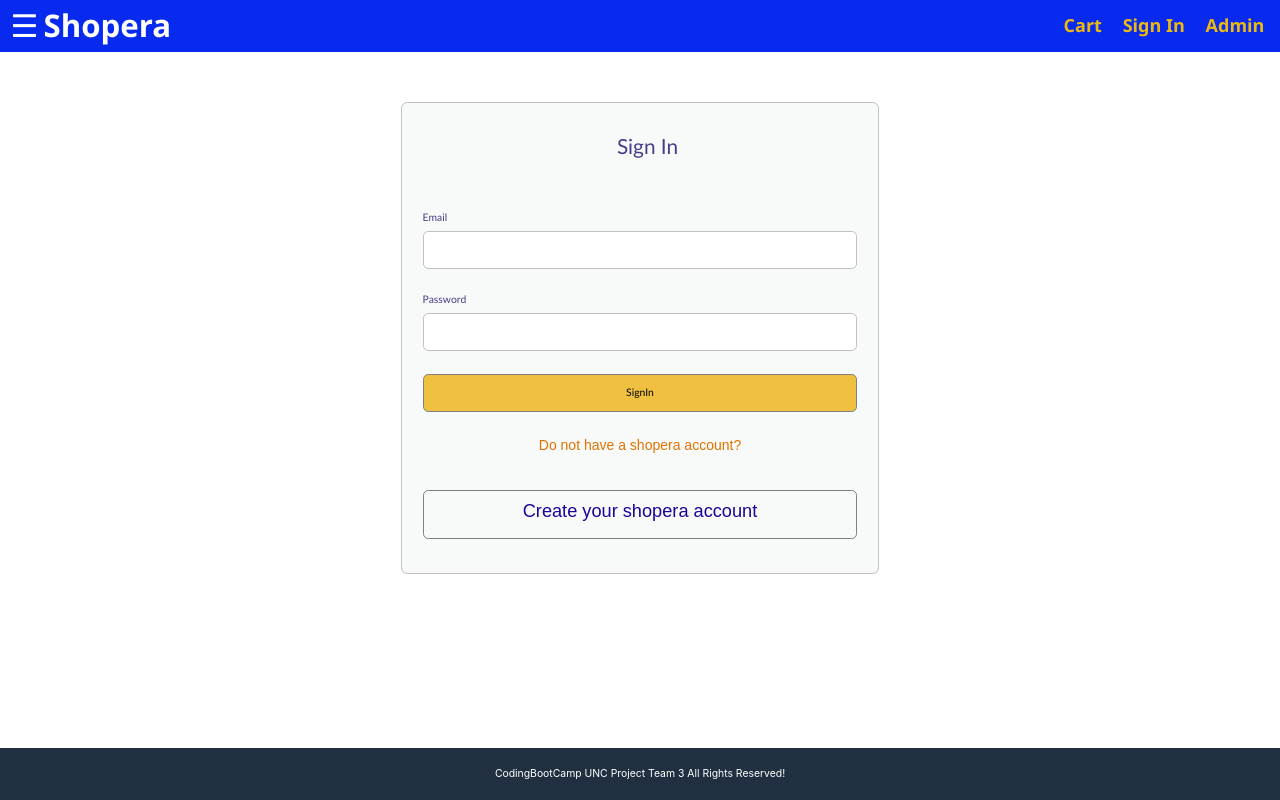
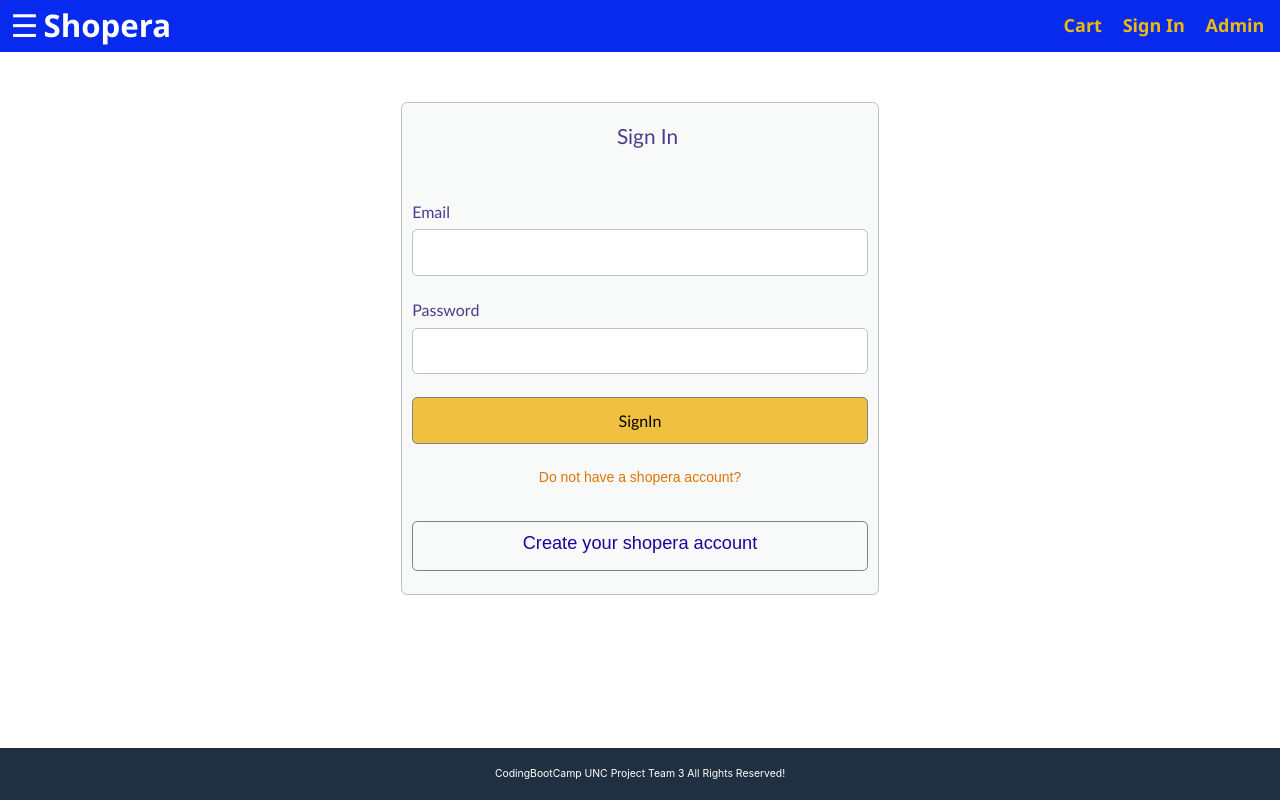
Before and after one commit to mushuyun/shopera2020, a React (Create React App) app in the folder client/: page /signin in a window 1280 px wide. Built offline with nearby package versions, Linux system fonts and the light colour scheme.

Commit message:
move user.css to styles folder

```diff
--- a/client/src/components/users/Register.js
+++ b/client/src/components/users/Register.js
@@ -2,7 +2,7 @@ import React, { useEffect, useState } from 'react';
 import { Link } from 'react-router-dom';
 import { useSelector, useDispatch } from 'react-redux';
 import { register } from './userActions';
-import "./user.css";
+import "../../styles/user.css";
 
 function Register(props) {
 
--- a/client/src/components/users/SignIn.js
+++ b/client/src/components/users/SignIn.js
@@ -2,7 +2,7 @@ import React, { useEffect, useState } from 'react';
 import { Link } from 'react-router-dom';
 import { useSelector, useDispatch } from 'react-redux';
 import { signin } from './userActions';
-import "./user.css";
+import "../../styles/user.css";
 
 function Signin(props) {
 
--- /dev/null
+++ b/client/src/styles/user.css
@@ -0,0 +1,54 @@
+.form{
+    display: flex;
+    margin-top: 50px;
+    justify-content: center;
+    align-items: center;
+    height: 100%;
+  }
+  .form-container{
+    font-size: 16px;
+    /* font-family: fantasy; */
+    display: flex;
+    flex-direction: column;
+    width:46rem;
+    padding: 1rem;
+    border: .1rem #c0c0c0 solid;
+    border-radius: .6rem;
+    list-style-type: none;
+    background-color: #F8F9F9;
+  }
+  .form-container li{
+    font-family: 'Trebuchet MS', 'Lucida Sans Unicode', 'Lucida Grande', 'Lucida Sans', Arial, sans-serif;
+    color:darkslateblue;
+    display: flex;
+    flex-direction: column;
+    margin-bottom: 1.2rem;
+    margin-top: 1rem;
+  }
+  h2{
+      text-align: center;
+      font-weight: bold;
+  }
+  p{
+      text-align: center;
+      font-size: 14px;
+      color:#DF7401;
+      font-family: fantasy;
+      border-radius: 3px;
+  }
+
+  h3{
+      color: rgb(27, 4, 155);
+      text-align: center;
+      font-family: fantasy;
+  }
+
+button {
+  font-family: fantasy;
+  }
+
+  input{
+    padding: 1rem;
+    border: .1rem #c0c0c0 solid;
+    border-radius: .5rem;
+  }
```
Also changed, not shown: 2 other files (tests, documents, lock files or other folders).
